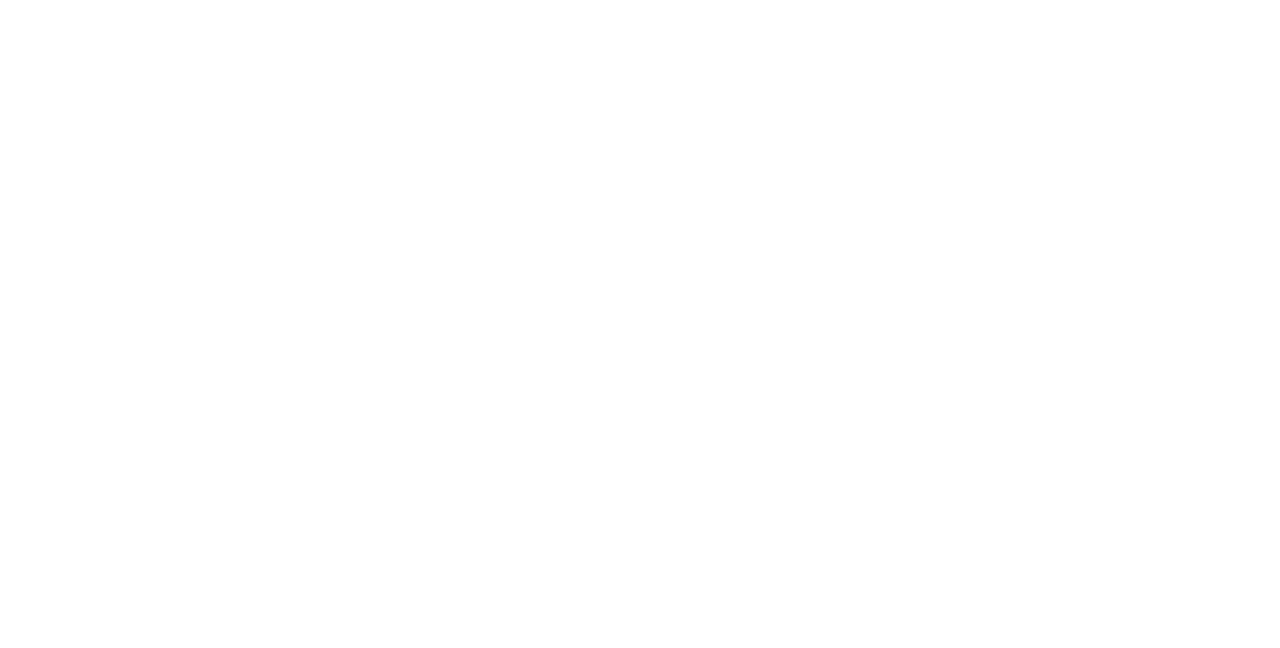
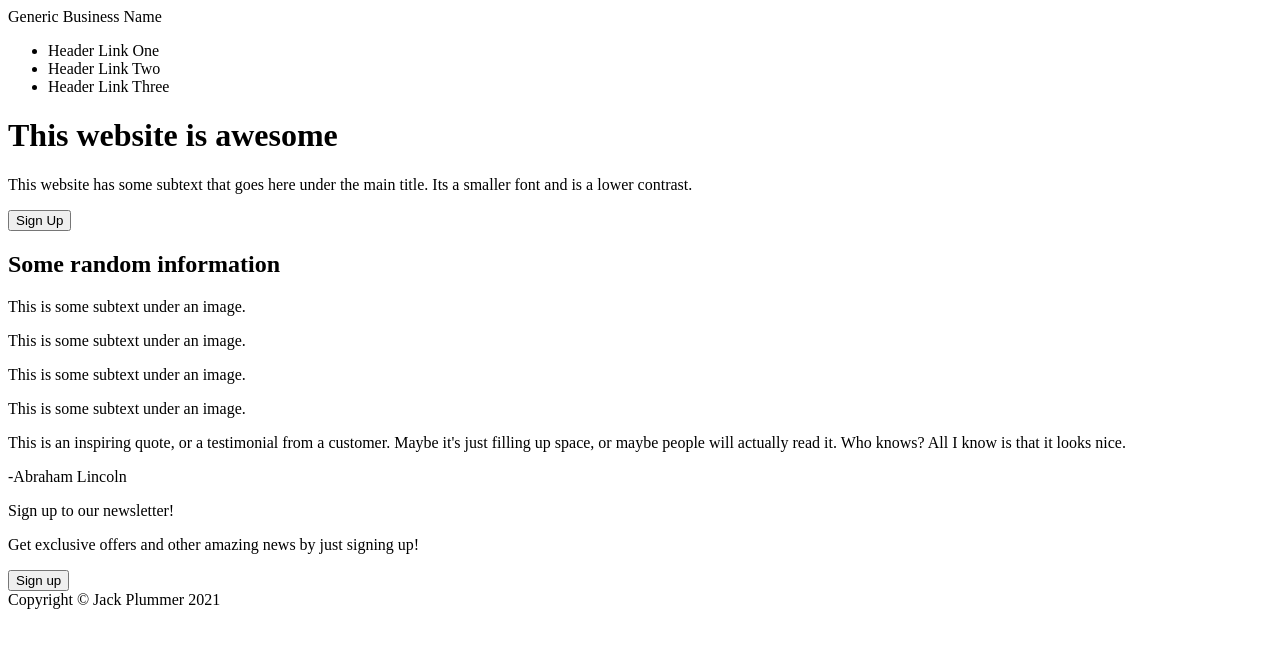
Before and after one commit to jackplummer/TOP-Landing-Page, a plain HTML site: page index.html in a window 1280 px wide. Drawn offline with Linux system fonts and the light colour scheme.

Commit message:
Produced barebones HTML

```diff
--- a/index.html
+++ b/index.html
@@ -8,6 +8,56 @@
   <link rel="stylesheet" href="style.css">
 </head>
 <body>
-
+  <div class="header">
+    <div>Generic Business Name</div>
+    <ul>
+      <li>Header Link One</li>
+      <li>Header Link Two</li>
+      <li>Header Link Three</li>
+    </ul>
+  </div>
+  <div class="main">
+    <div class="main-one">
+      <h1>This website is awesome</h1>
+      <p>This website has some subtext that goes here under the main title. Its a smaller font and is a lower contrast.</p>
+      <button>Sign Up</button>
+      <!-- Place an image here-->
+    </div>
+    <div class="main-two">
+      <h2>Some random information</h2>
+      <div class="image-matrix">
+        <div class="image-text">
+          <!--Place an image here-->
+          <p>This is some subtext under an image.</p>
+        </div>
+        <div class="image-text">
+          <!--Place an image here-->
+          <p>This is some subtext under an image.</p>
+        </div>
+        <div class="image-text">
+          <!--Place an image here-->
+          <p>This is some subtext under an image.</p>
+        </div>
+        <div class="image-text">
+          <!--Place an image here-->
+          <p>This is some subtext under an image.</p>
+        </div>
+      </div>
+    </div>
+    <div class="main-three">
+      <p> This is an inspiring quote, or a testimonial from a customer. Maybe it's just filling up space, or maybe people will actually read it. Who knows? All I know is that it looks nice.</p>
+      <p> -Abraham Lincoln</p>
+    </div>
+    <div class="main-four">
+      <div>
+        <p> Sign up to our newsletter!</p>
+        <p> Get exclusive offers and other amazing news by just signing up!</p>
+        <button>Sign up</button>
+      </div>
+    </div>
+  </div>
+  <div class="footer">
+    Copyright © Jack Plummer 2021
+  </div>
 </body>
 </html>
```
